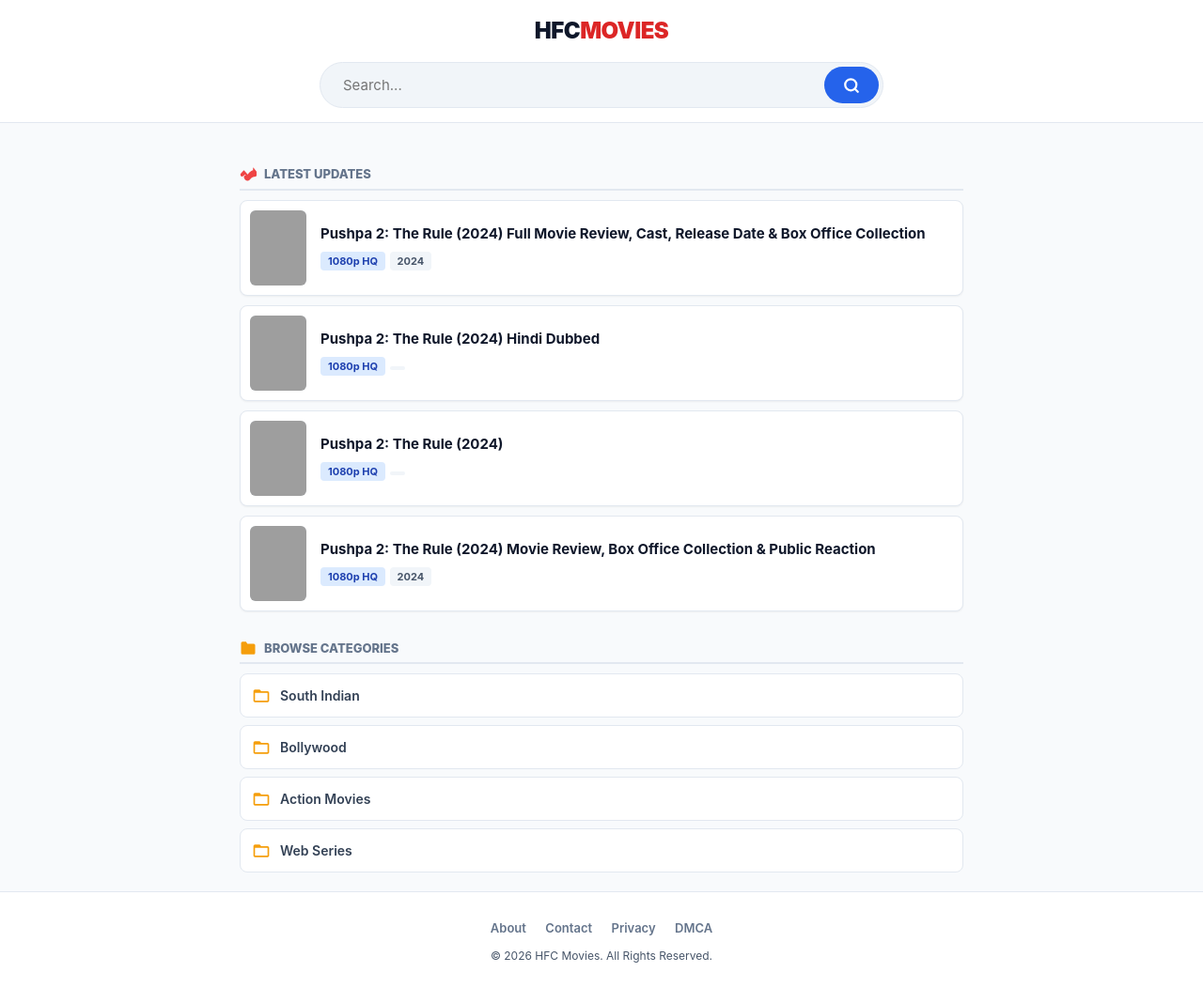
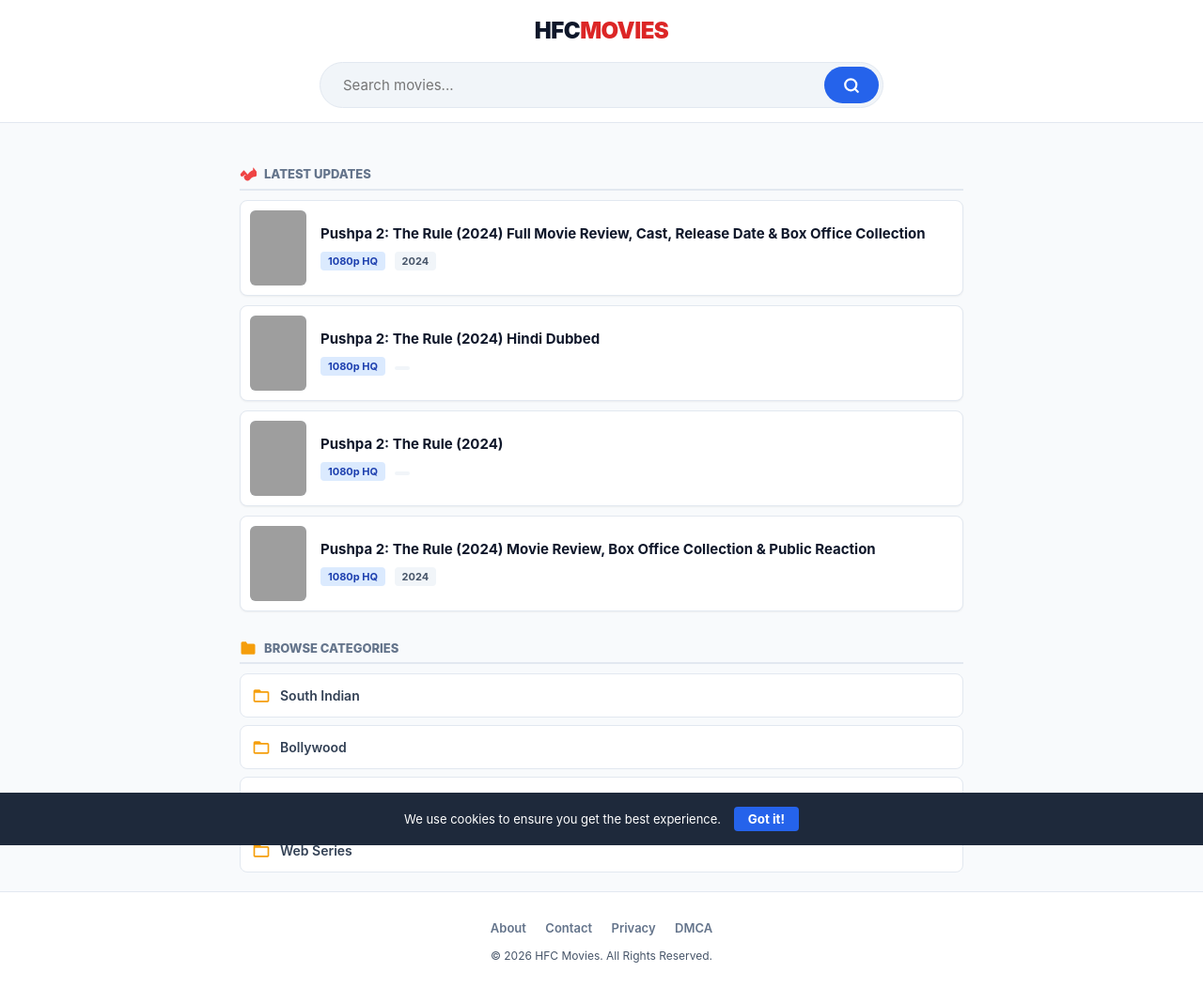
Before and after one commit to narpatprihar2004-boop/hfcmovies, a Jekyll site: the page built from index.html, in a window 1280 px wide. Shown: the whole page at 94% size. Built offline with Jekyll 4.4.1, drawn with Linux system fonts in a browser that asks for light colours; the list of posts is cut into pages by our own code; grey boxes are pictures that could not be loaded.

Commit message:
Update default.html

```diff
--- a/_layouts/default.html
+++ b/_layouts/default.html
@@ -4,11 +4,14 @@
     <meta charset="UTF-8">
     <meta name="viewport" content="width=device-width, initial-scale=1.0">
     <title>{{ page.title }}</title>
+
     {% seo %}
     <meta name="theme-color" content="#ffffff">
 
+    <link rel="icon" type="image/png" href="{{ site.baseurl }}/favicon.png">
+
     <style>
-        /* --- 1. PERFORMANCE VARIABLES (System Fonts) --- */
+        /* --- 1. PERFORMANCE VARIABLES --- */
         :root {
             --primary: #2563eb;
             --dark: #0f172a;
@@ -58,13 +61,15 @@
             max-width: 600px; margin: 5px auto; background: white;
             border: 1px solid var(--border); border-radius: 8px;
             display: none; box-shadow: 0 4px 6px -1px rgba(0,0,0,0.1);
+            text-align: left; position: relative; z-index: 100;
         }
-        .res-item { display: block; padding: 12px; border-bottom: 1px solid var(--border); font-size: 14px; font-weight: 600; color: var(--primary); text-align: left; }
+        .res-item { display: block; padding: 12px; border-bottom: 1px solid var(--border); font-size: 14px; font-weight: 600; color: var(--primary); }
+        .res-item:hover { background: #eff6ff; }
 
-        /* --- CONTAINER (Flex Grow for Sticky Footer) --- */
+        /* --- CONTAINER (Flex Grow) --- */
         .container { max-width: 800px; margin: 20px auto; padding: 0 15px; width: 100%; flex: 1; }
 
-        /* --- LIST STYLES --- */
+        /* --- GLOBAL STYLES (Used in Posts & Home) --- */
         .sec-head {
             font-size: 13px; font-weight: 800; text-transform: uppercase; color: #64748b;
             margin: 25px 0 10px; display: flex; align-items: center; gap: 8px; border-bottom: 2px solid var(--border); padding-bottom: 5px;
@@ -79,11 +84,11 @@
         .mc-info { padding-left: 15px; flex: 1; }
         .mc-title { font-size: 15px; font-weight: 700; color: var(--dark); line-height: 1.3; margin-bottom: 5px; }
 
-        .pill { display: inline-block; font-size: 11px; font-weight: 700; padding: 2px 8px; border-radius: 4px; }
+        .pill { display: inline-block; font-size: 11px; font-weight: 700; padding: 2px 8px; border-radius: 4px; margin-right: 5px; }
         .p-blue { background: #dbeafe; color: #1e40af; }
         .p-gray { background: #f1f5f9; color: #475569; }
 
-        /* --- FOLDERS --- */
+        /* Folders */
         .folder-grid { display: grid; grid-template-columns: 1fr; gap: 8px; }
         .folder-item {
             background: white; padding: 12px; border: 1px solid var(--border); border-radius: var(--radius);
@@ -91,34 +96,17 @@
         }
         .folder-icon { width: 20px; height: 20px; fill: #f59e0b; }
 
-        /* --- POST PAGE --- */
-        .post-box { background: white; padding: 20px; border-radius: var(--radius); border: 1px solid var(--border); }
-        .hero { width: 100%; border-radius: var(--radius); margin-bottom: 20px; border: 1px solid var(--border); }
-
-        .info-tbl { width: 100%; border-collapse: collapse; margin-bottom: 20px; font-size: 14px; border: 1px solid var(--border); }
-        .info-tbl td { padding: 10px; border-bottom: 1px solid var(--border); }
-        .info-tbl td:first-child { font-weight: 700; background: #f8fafc; width: 30%; }
-
-        /* News */
-        .news-box { border-left: 4px solid #dc2626; background: #fef2f2; padding: 12px; margin-bottom: 10px; border-radius: 0 6px 6px 0; }
-        .news-head { font-size: 11px; font-weight: 800; text-transform: uppercase; color: #dc2626; }
-        .news-link { font-size: 12px; font-weight: 700; color: var(--dark); text-decoration: underline; }
-
-        /* Comments */
-        .comm-box { display: flex; gap: 10px; padding: 10px 0; border-bottom: 1px solid #f1f5f9; }
-        .av { width: 32px; height: 32px; background: #cbd5e1; border-radius: 50%; display: flex; align-items: center; justify-content: center; font-weight: bold; color: white; font-size: 12px; flex-shrink: 0; }
-
-        /* Download */
-        .dl-area { background: #eff6ff; border: 2px dashed #3b82f6; padding: 20px; border-radius: 12px; text-align: center; margin-top: 25px; }
-        .warn { background: #fee2e2; color: #991b1b; padding: 6px; border-radius: 4px; font-size: 12px; font-weight: 700; margin-bottom: 10px; }
-
-        .main-btn {
-            background: var(--primary); color: white; border: none; padding: 12px 0; width: 100%;
-            border-radius: 50px; font-size: 15px; font-weight: 700; transition: 0.2s;
+        /* Cookie Banner */
+        #cookie-banner {
+            position: fixed; bottom: 0; left: 0; right: 0;
+            background: #1e293b; color: white; padding: 15px;
+            text-align: center; font-size: 13px; z-index: 9999;
+            display: none;
         }
-        .main-btn:disabled { background: #94a3b8; }
-
-        .ss-box { display: none; margin: 15px 0; border: 1px solid #ccc; padding: 5px; background: white; }
+        #cookie-btn {
+            background: #2563eb; color: white; border: none;
+            padding: 5px 15px; margin-left: 10px; border-radius: 4px; font-weight: bold;
+        }
 
         /* --- FOOTER --- */
         footer {
@@ -133,7 +121,7 @@
     <header>
         <a href="{{ site.baseurl }}/" class="logo">HFC<span>MOVIES</span></a>
         <div class="search-box">
-            <input type="text" id="searchInput" class="s-input" placeholder="Search..." aria-label="Search">
+            <input type="text" id="searchInput" class="s-input" placeholder="Search movies..." aria-label="Search">
             <button class="s-btn" aria-label="Search Button">
                 <svg width="18" height="18" viewBox="0 0 24 24" fill="none" stroke="currentColor" stroke-width="3" stroke-linecap="round" stroke-linejoin="round"><circle cx="11" cy="11" r="8"></circle><line x1="21" y1="21" x2="16.65" y2="16.65"></line></svg>
             </button>
@@ -155,7 +143,13 @@
         <p style="font-size: 12px; color: #475569;">&copy; 2026 HFC Movies. All Rights Reserved.</p>
     </footer>
 
+    <div id="cookie-banner">
+        We use cookies to ensure you get the best experience.
+        <button id="cookie-btn">Got it!</button>
+    </div>
+
     <script>
+        // 1. Search Logic
         const inp = document.getElementById('searchInput');
         const res = document.getElementById('search-results');
         let db = [];
```
Also changed, not shown: other parts of _layouts/default.html (+9 -0 lines).
